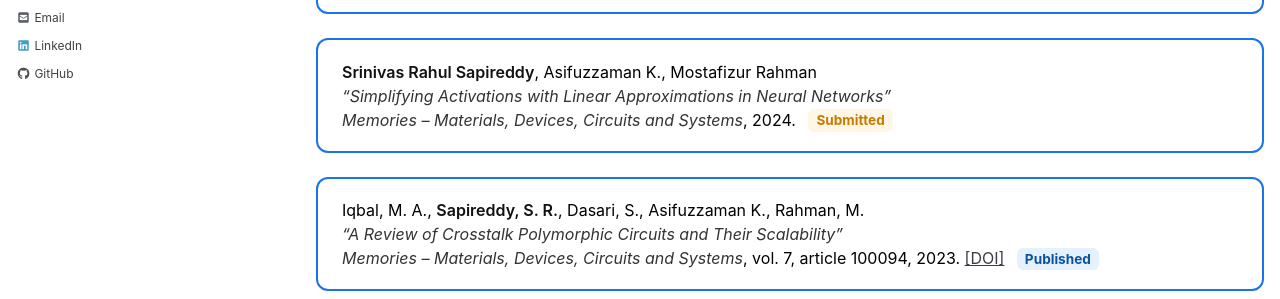
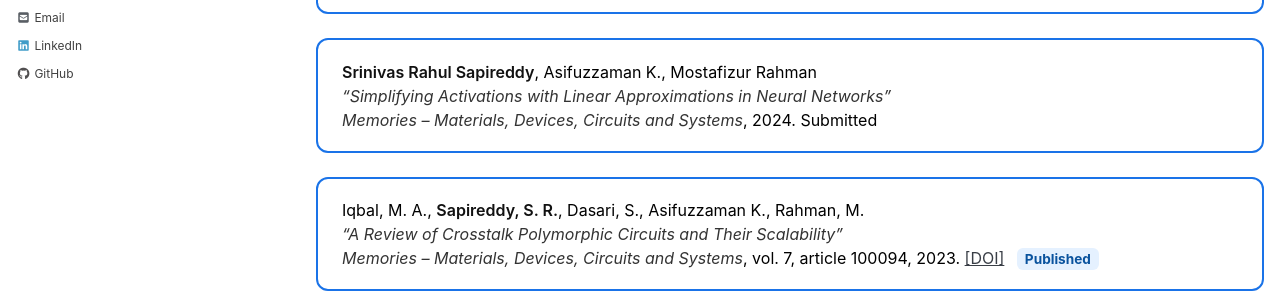
Before and after one commit to srsapireddy/srsapireddy.github.io, a Jekyll site: the page built from _pages/publications.md, in a window 1280 px wide and 900 px high, scrolled down 728 px. Shown: the part 151-450 px from the top of the window. Built offline with Jekyll 4.4.1, drawn with Linux system fonts in a browser that asks for light colours; cached includes are drawn as plain includes; nearby versions of some CDN libraries.

Commit message:
Update publications.md

```diff
--- a/_pages/publications.md
+++ b/_pages/publications.md
@@ -123,7 +123,7 @@ permalink: /publications/
       <strong>Srinivas Rahul Sapireddy</strong>, Asifuzzaman K., Mostafizur Rahman<br>
       <em>“Simplifying Activations with Linear Approximations in Neural Networks”</em><br>
       <em>Memories – Materials, Devices, Circuits and Systems</em>, 2024.
-      <span class="status review">Submitted</span>
+      <span class="Under Review">Submitted</span>
     </div>
     <div class="pub-card">
       Iqbal, M. A., <strong>Sapireddy, S. R.</strong>, Dasari, S., Asifuzzaman K., Rahman, M.<br>
```
